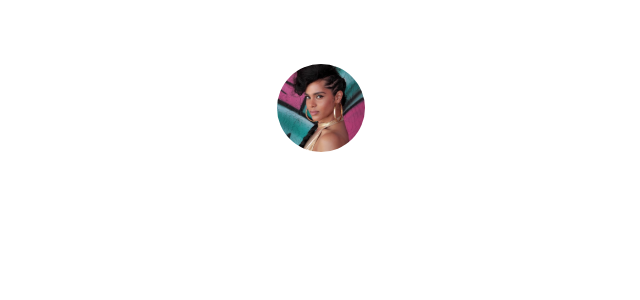
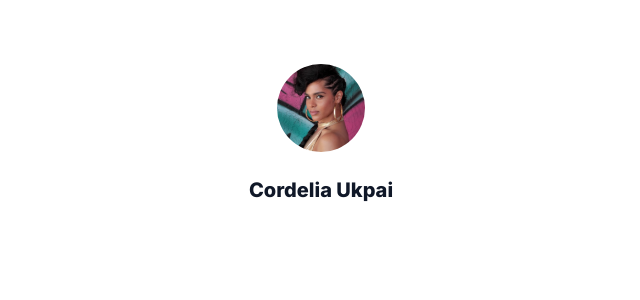
Before and after one commit to Deelyah/HNG-Stage1, a React (Vite) app: page / in a window 1280 px wide. Shown: the top 300 px of the page, without its empty margins (319-959 px from the left). Built offline with nearby package versions, Linux system fonts and the light colour scheme.

Commit message:
chore: add profile picture

```diff
--- a/src/App.jsx
+++ b/src/App.jsx
@@ -9,6 +9,9 @@ function App() {
             <div className="mb-6 rounded-full">
               <img src={profileImage} alt="profile image" />
             </div>
+            <h2 className="font-bold text-[#101828] text-center text-xl">
+              Cordelia Ukpai
+            </h2>
           </div>
         </div>
         <div></div>
```
